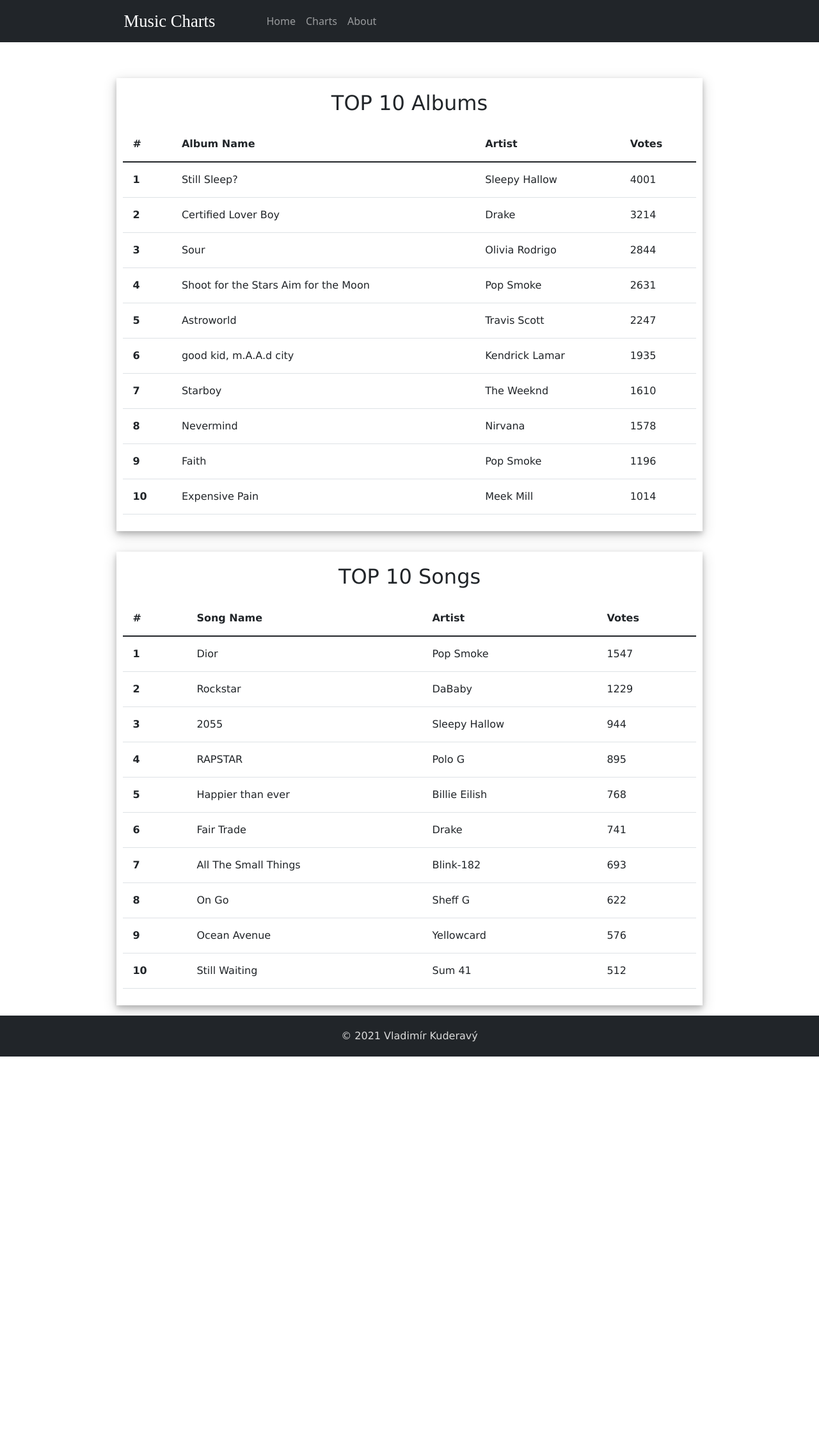
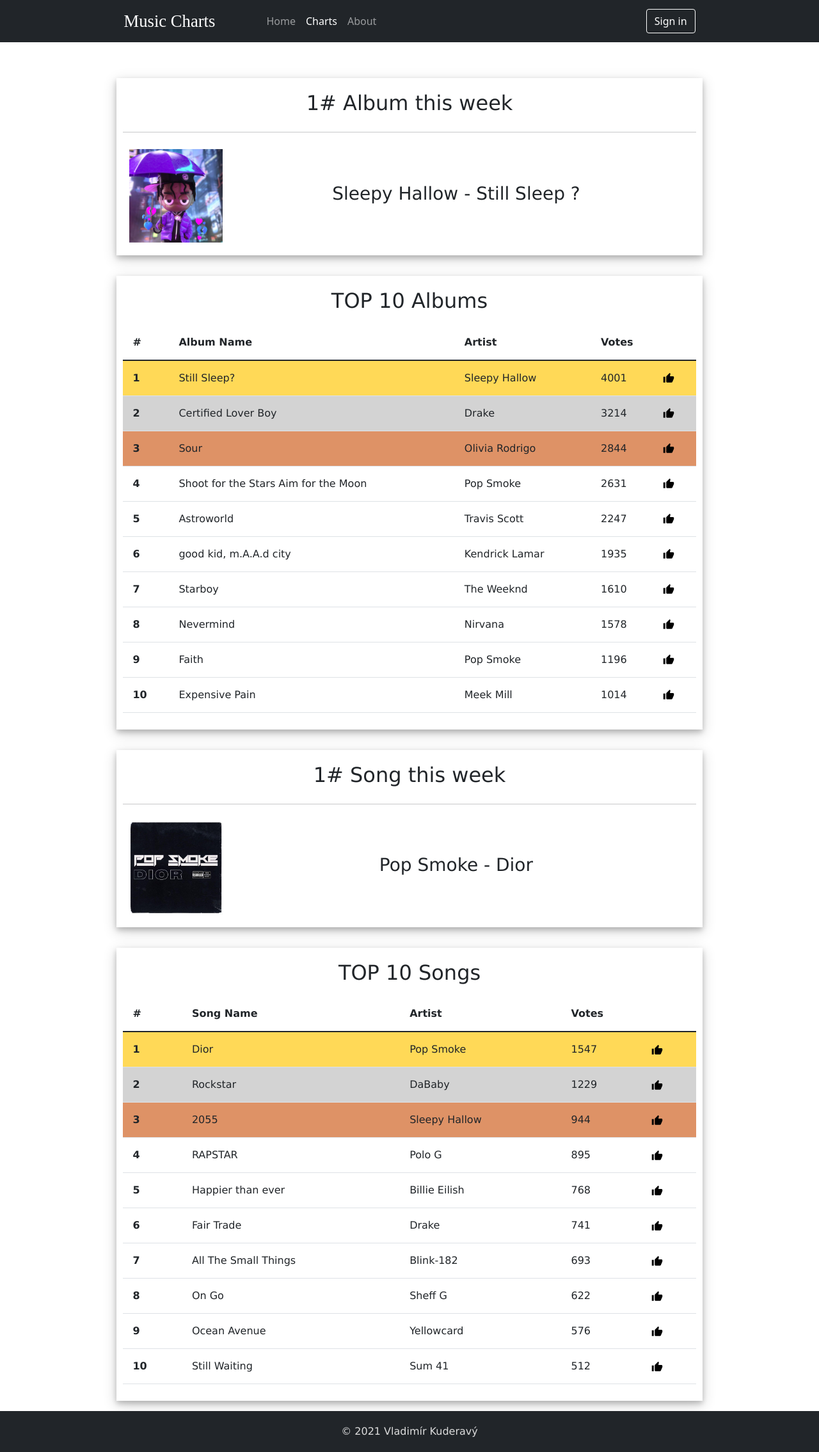
Before and after one commit to VladimirKuderavy/SemestralnaPracaVAII, a PHP site: page /html/charts.html in a window 1280 px wide. Shown: the whole page at 64% size. Before the commit the page ends 1651 px from the top, so only its background shows below. Run offline with PHP 8.4, Linux system fonts and the light colour scheme.

Commit message:
New page, sign in button and new design components in page Charts

```diff
--- a/css/style.css
+++ b/css/style.css
@@ -33,18 +33,56 @@ td, th {
     font-family: Verdana, serif;
 }
 
+tbody tr:nth-child(1) {
+    background-color: #ffd957;
+}
+
+tbody tr:nth-child(2) {
+    background-color: #d3d3d3;
+}
+
+tbody tr:nth-child(3) {
+    background-color: #de9266;
+}
+
 #logo {
     margin: 5px;
 }
 
 #album {
     width: 100%;
-    height: 100%;
     padding: 10px;
+}
+
+.number-one-image {
+    width: 100%;
+}
+
+.number-one-text {
+    display: flex;
+    align-items: center;
+    justify-content: center;
+}
+
+.number-one-padding {
+    padding: 10px;
+}
+
+#login-button {
+    color: white;
+    border: 1px solid white;
+}
+
+.margin-right {
+    margin-right: 15px;
 }
 
 .margin-off {
     margin: 0;
+}
+
+.padding-off {
+    padding: 0;
 }
 
 .div-main {
@@ -59,5 +97,5 @@ td, th {
 .div-footer {
     padding: 20px;
     font-family: Verdana, serif;
-    color: #dcdcdc;
+    color: #DCDCDC;
 }
--- a/html/charts.html
+++ b/html/charts.html
@@ -16,35 +16,58 @@
 
 <body>
 
-    <nav class="navbar navbar-expand-sm bg-dark navbar-dark">
-        <div class="container margin-basic">
+    <nav class="navbar navbar-expand-md bg-dark navbar-dark">
+        <div class="container-fluid margin-basic">
 
             <a href="index.html">
                 <img id="logo" src="../images/logo.svg" alt="logo">
             </a>
 
-            <button class="navbar-toggler" type="button" data-bs-toggle="collapse" data-bs-target="#collapsibleNavbar">
+            <button class="navbar-toggler margin-right" type="button" data-bs-toggle="collapse" data-bs-target="#collapsibleNavbar">
                 <span class="navbar-toggler-icon"></span>
             </button>
 
             <div class="collapse navbar-collapse" id="collapsibleNavbar">
-                <ul class="navbar-nav">
+                <ul class="navbar-nav me-auto">
                     <li class="nav-item">
                         <a class="nav-link" href="index.html">Home</a>
                     </li>
                     <li class="nav-item">
-                        <a class="nav-link" href="charts.html">Charts</a>
+                        <a class="nav-link active" href="charts.html">Charts</a>
                     </li>
                     <li class="nav-item">
-                        <a class="nav-link" href="#">About</a>
+                        <a class="nav-link" href="about.html">About</a>
                     </li>
                 </ul>
+
+                <a id="login-button" class="btn margin-right" href="#" role="button">Sign in</a>
+
             </div>
 
         </div>
     </nav>
 
     <div class="margin-basic div-main">
+
+        <div class="col-md-12 p-3">
+            <div class="div-inner">
+                <div class="">
+
+                    <h2 class="number-one-padding">1# Album this week</h2>
+                    <hr>
+
+                    <div class="row margin-off number-one-padding">
+                        <div class="col-sm-2 padding-off">
+                            <img class="number-one-image" src="../images/sleepy-hallow-still-sleep.jpg" alt="sleepy hallow still sleep">
+                        </div>
+
+                        <div class="col-sm-10 number-one-text">
+                            <h3 class="">Sleepy Hallow - Still Sleep ?</h3>
+                        </div>
+                    </div>
+                </div>
+            </div>
+        </div>
 
         <div class="col-md-12 p-3">
             <div class="div-inner table-responsive">
@@ -58,7 +81,7 @@
                         <th scope="col">#</th>
                         <th scope="col">Album Name</th>
                         <th scope="col">Artist</th>
-                        <th scope="col">Votes</th>
+                        <th colspan="2" scope="col">Votes</th>
                     </tr>
                     </thead>
                     <tbody>
@@ -67,63 +90,113 @@
                         <td>Still Sleep?</td>
                         <td>Sleepy Hallow</td>
                         <td>4001</td>
+                        <td>
+                            <img src="../images/thumb_up_black_18dp.svg" class="thumb-up-icon" alt="thumb_up_icon">
+                        </td>
                     </tr>
                     <tr>
                         <th scope="row">2</th>
                         <td>Certified Lover Boy</td>
                         <td>Drake</td>
                         <td>3214</td>
+                        <td>
+                            <img src="../images/thumb_up_black_18dp.svg" class="thumb-up-icon" alt="thumb_up_icon">
+                        </td>
                     </tr>
                     <tr>
                         <th scope="row">3</th>
                         <td>Sour</td>
                         <td>Olivia Rodrigo</td>
                         <td>2844</td>
+                        <td>
+                            <img src="../images/thumb_up_black_18dp.svg" class="thumb-up-icon" alt="thumb_up_icon">
+                        </td>
                     </tr>
                     <tr>
                         <th scope="row">4</th>
                         <td>Shoot for the Stars Aim for the Moon</td>
                         <td>Pop Smoke</td>
                         <td>2631</td>
+                        <td>
+                            <img src="../images/thumb_up_black_18dp.svg" class="thumb-up-icon" alt="thumb_up_icon">
+                        </td>
                     </tr>
                     <tr>
                         <th scope="row">5</th>
                         <td>Astroworld</td>
                         <td>Travis Scott</td>
                         <td>2247</td>
+                        <td>
+                            <img src="../images/thumb_up_black_18dp.svg" class="thumb-up-icon" alt="thumb_up_icon">
+                        </td>
                     </tr>
                     <tr>
                         <th scope="row">6</th>
                         <td>good kid, m.A.A.d city</td>
                         <td>Kendrick Lamar</td>
                         <td>1935</td>
+                        <td>
+                            <img src="../images/thumb_up_black_18dp.svg" class="thumb-up-icon" alt="thumb_up_icon">
+                        </td>
                     </tr>
                     <tr>
                         <th scope="row">7</th>
                         <td>Starboy</td>
                         <td>The Weeknd</td>
                         <td>1610</td>
+                        <td>
+                            <img src="../images/thumb_up_black_18dp.svg" class="thumb-up-icon" alt="thumb_up_icon">
+                        </td>
                     </tr>
                     <tr>
                         <th scope="row">8</th>
                         <td>Nevermind</td>
                         <td>Nirvana</td>
                         <td>1578</td>
+                        <td>
+                            <img src="../images/thumb_up_black_18dp.svg" class="thumb-up-icon" alt="thumb_up_icon">
+                        </td>
                     </tr>
                     <tr>
                         <th scope="row">9</th>
                         <td>Faith</td>
                         <td>Pop Smoke</td>
                         <td>1196</td>
+                        <td>
+                            <img src="../images/thumb_up_black_18dp.svg" class="thumb-up-icon" alt="thumb_up_icon">
+                        </td>
                     </tr>
                     <tr>
                         <th scope="row">10</th>
                         <td>Expensive Pain</td>
                         <td>Meek Mill</td>
                         <td>1014</td>
+                        <td>
+                            <img src="../images/thumb_up_black_18dp.svg" class="thumb-up-icon" alt="thumb_up_icon">
+                        </td>
                     </tr>
                     </tbody>
                 </table>
+            </div>
+        </div>
+
+        <div class="col-md-12 p-3">
+            <div class="div-inner">
+                <div class="">
+
+                    <h2 class="number-one-padding">1# Song this week</h2>
+                    <hr>
+
+                    <div class="row margin-off number-one-padding">
+                        <div class="col-sm-2 padding-off">
+                            <img  class="number-one-image" src="../images/pop-smoke-dior.jpg" alt="pop smoke dior">
+                        </div>
+
+                        <div class="col-sm-10 number-one-text">
+                            <h3 class="">Pop Smoke - Dior</h3>
+                        </div>
+                    </div>
+                </div>
             </div>
         </div>
 
@@ -139,7 +212,7 @@
                         <th scope="col">#</th>
                         <th scope="col">Song Name</th>
                         <th scope="col">Artist</th>
-                        <th scope="col">Votes</th>
+                        <th colspan="2" scope="col">Votes</th>
                     </tr>
                     </thead>
                     <tbody>
@@ -148,60 +221,90 @@
                         <td>Dior</td>
                         <td>Pop Smoke</td>
                         <td>1547</td>
+                        <td>
+                            <img src="../images/thumb_up_black_18dp.svg" class="thumb-up-icon" alt="thumb_up_icon">
+                        </td>
                     </tr>
                     <tr>
                         <th scope="row">2</th>
                         <td>Rockstar</td>
                         <td>DaBaby</td>
                         <td>1229</td>
+                        <td>
+                            <img src="../images/thumb_up_black_18dp.svg" class="thumb-up-icon" alt="thumb_up_icon">
+                        </td>
                     </tr>
                     <tr>
                         <th scope="row">3</th>
                         <td>2055</td>
                         <td>Sleepy Hallow</td>
                         <td>944</td>
+                        <td>
+                            <img src="../images/thumb_up_black_18dp.svg" class="thumb-up-icon" alt="thumb_up_icon">
+                        </td>
                     </tr>
                     <tr>
                         <th scope="row">4</th>
                         <td>RAPSTAR</td>
                         <td>Polo G</td>
                         <td>895</td>
+                        <td>
+                            <img src="../images/thumb_up_black_18dp.svg" class="thumb-up-icon" alt="thumb_up_icon">
+                        </td>
                     </tr>
                     <tr>
                         <th scope="row">5</th>
                         <td>Happier than ever</td>
                         <td>Billie Eilish</td>
                         <td>768</td>
+                        <td>
+                            <img src="../images/thumb_up_black_18dp.svg" class="thumb-up-icon" alt="thumb_up_icon">
+                        </td>
                     </tr>
                     <tr>
                         <th scope="row">6</th>
                         <td>Fair Trade</td>
                         <td>Drake</td>
                         <td>741</td>
+                        <td>
+                            <img src="../images/thumb_up_black_18dp.svg" class="thumb-up-icon" alt="thumb_up_icon">
+                        </td>
                     </tr>
                     <tr>
                         <th scope="row">7</th>
                         <td>All The Small Things</td>
                         <td>Blink-182</td>
                         <td>693</td>
+                        <td>
+                            <img src="../images/thumb_up_black_18dp.svg" class="thumb-up-icon" alt="thumb_up_icon">
+                        </td>
                     </tr>
                     <tr>
                         <th scope="row">8</th>
                         <td>On Go</td>
                         <td>Sheff G</td>
                         <td>622</td>
+                        <td>
+                            <img src="../images/thumb_up_black_18dp.svg" class="thumb-up-icon" alt="thumb_up_icon">
+                        </td>
                     </tr>
                     <tr>
                         <th scope="row">9</th>
                         <td>Ocean Avenue</td>
                         <td>Yellowcard</td>
                         <td>576</td>
+                        <td>
+                            <img src="../images/thumb_up_black_18dp.svg" class="thumb-up-icon" alt="thumb_up_icon">
+                        </td>
                     </tr>
                     <tr>
                         <th scope="row">10</th>
                         <td>Still Waiting</td>
                         <td>Sum 41</td>
                         <td>512</td>
+                        <td>
+                            <img src="../images/thumb_up_black_18dp.svg" class="thumb-up-icon" alt="thumb_up_icon">
+                        </td>
                     </tr>
                     </tbody>
                 </table>
```
Also changed, not shown: html/about.html (added, +201 -0 lines), html/index.html (+11 -8 lines), images/pop-smoke-dior.jpg (added), images/sleepy-hallow-still-sleep.jpg (added), images/thumb_up_black_18dp.svg (added).
